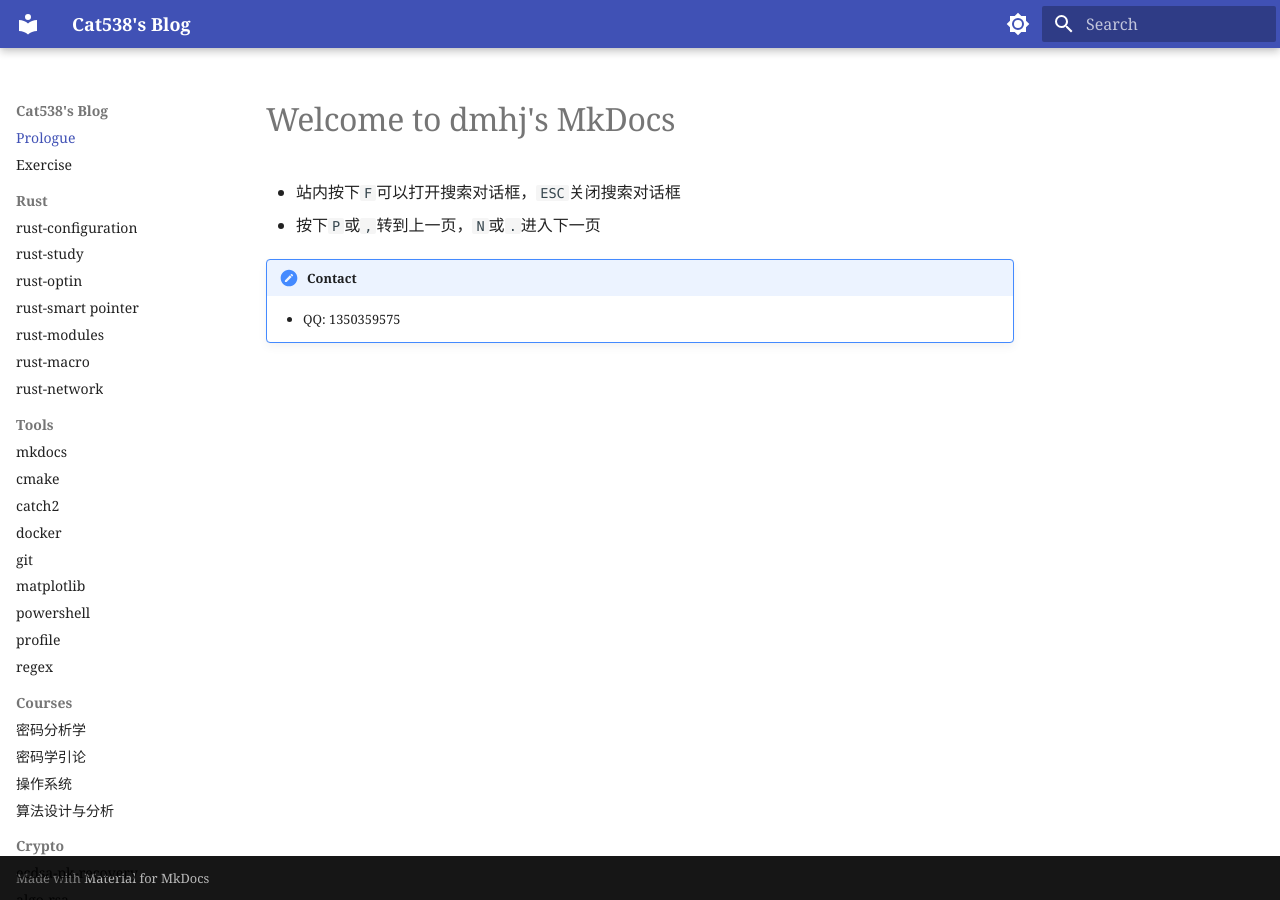
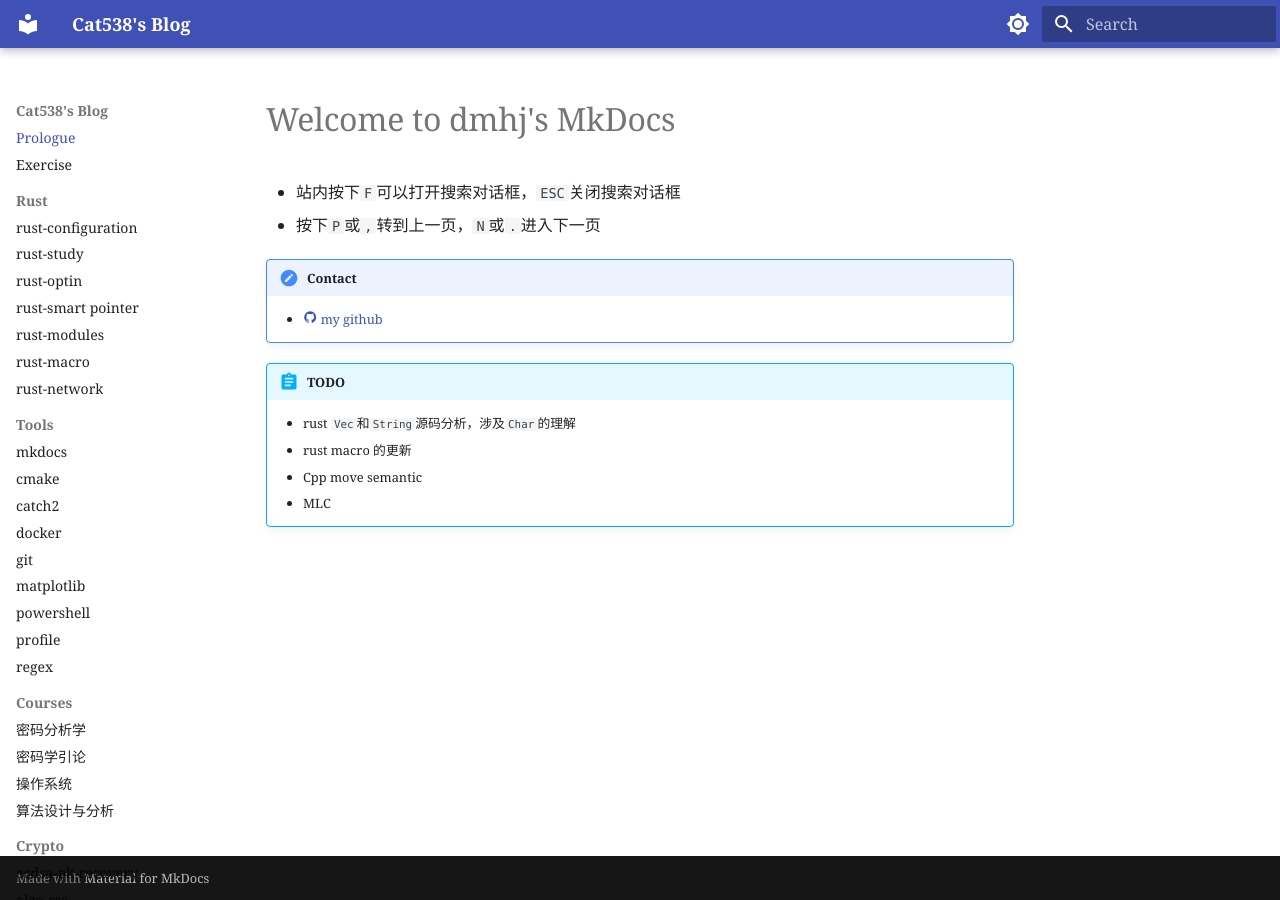
Before and after one commit to cat538/cat538.github.io, an MkDocs documentation site: the page built from docs/index.md, in a window 1280 px wide. Built offline with MkDocs 1.6.1 and Material for MkDocs 9.7.7, drawn with Linux system fonts in a browser that asks for light colours.

Commit message:
fix: fix contact

```diff
--- a/docs/index.md
+++ b/docs/index.md
@@ -18,4 +18,11 @@
         ...       # Other markdown pages, images and other files. -->
 
 !!! note "Contact"
-    - QQ: 1350359575
+    - [:material-github: my github](https://github.com/cat538)
+
+
+!!! abstract "TODO"
+    - rust `Vec`和`String`源码分析，涉及`Char`的理解
+    - rust macro 的更新
+    - Cpp move semantic
+    - MLC
```
